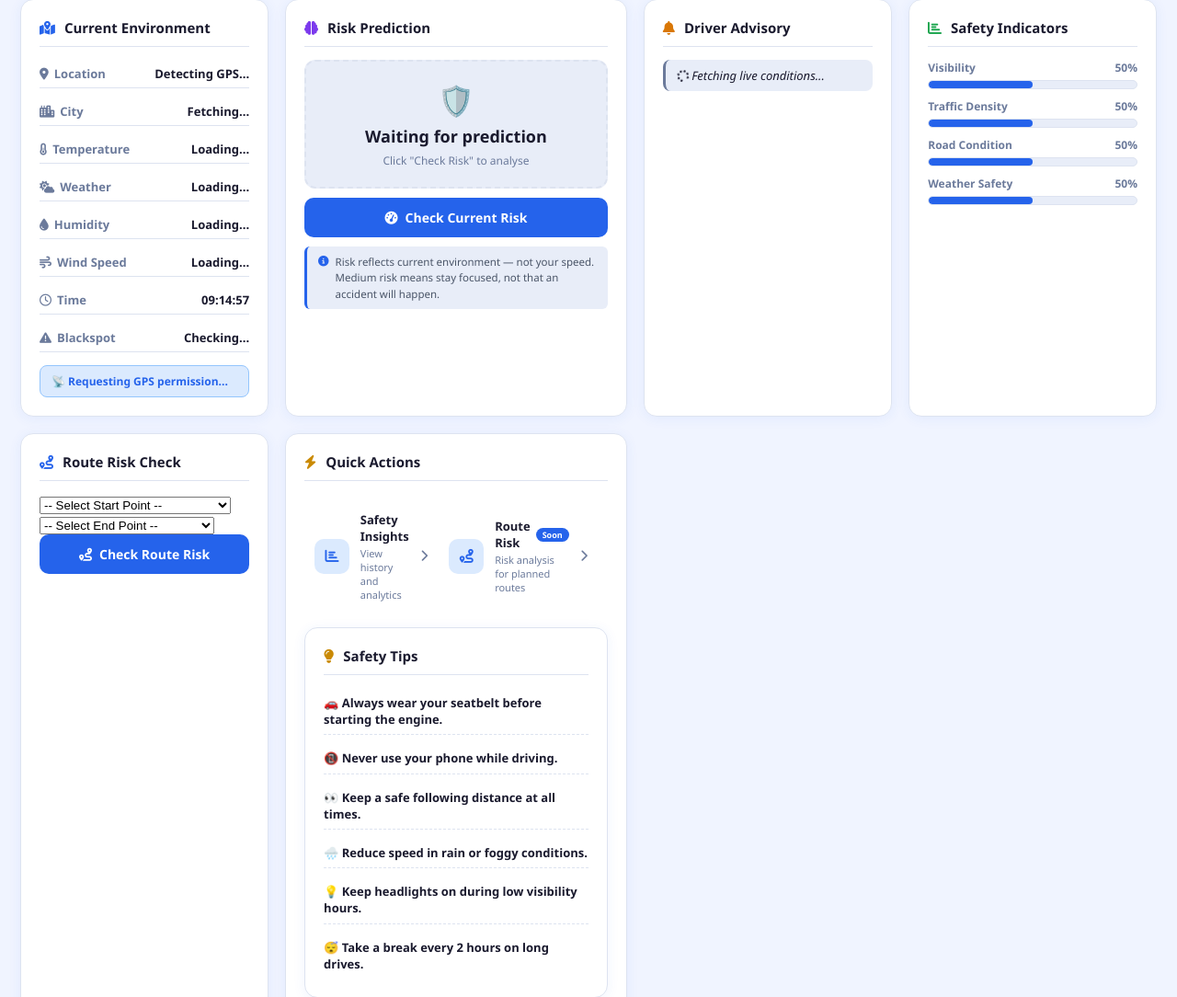
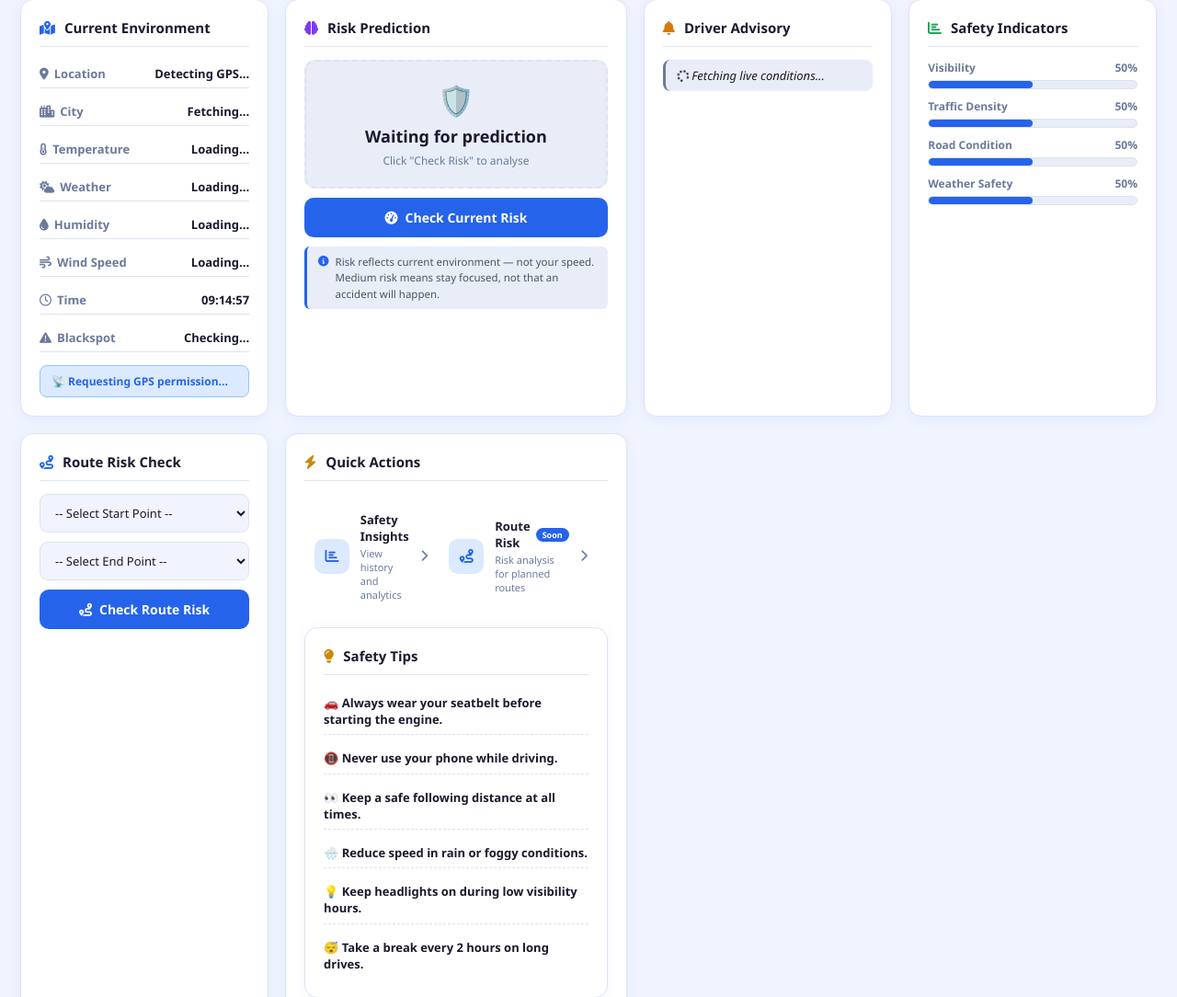
Before and after one commit to lochan613/roadeye-ai, a Flask app: page /dashboard in a window 1280 px wide. Shown: the part 97-1181 px from the top of the page at 92% size. Run offline with Flask 3, Linux system fonts and the light colour scheme; a user stored in the database is signed in; data comes from the database, SQL or seed files in the repository.

Commit message:
Add styles for route form and select components

```diff
--- a/static/dashboard.css
+++ b/static/dashboard.css
@@ -330,7 +330,25 @@ body.dark #advisoryList li.danger  { background: #2a1010; }
 
 .bar { width:100%; height:10px; background:var(--bg2); border-radius:20px; overflow:hidden; border: 1px solid var(--border); }
 .fill { height:100%; width:50%; border-radius:20px; transition:width 0.9s ease, background 0.4s; background: var(--primary); }
-
+.route-form {
+  display: flex;
+  flex-direction: column;
+  gap: 10px;
+}
+.route-select {
+  width: 100%;
+  padding: 10px 12px;
+  border: 1.5px solid var(--border);
+  border-radius: 9px;
+  font-size: 13px;
+  font-family: var(--font);
+  background: var(--bg);
+  color: var(--text);
+  outline: none;
+  cursor: pointer;
+}
+.route-select:focus { border-color: var(--primary); }
+.route-result.hidden { display: none; }
 /* ── HISTORY TABLE ── */
 .table-wrap { overflow-x: auto; flex: 1; }
 table { width:100%; border-collapse:collapse; font-size:12.5px; }
```
